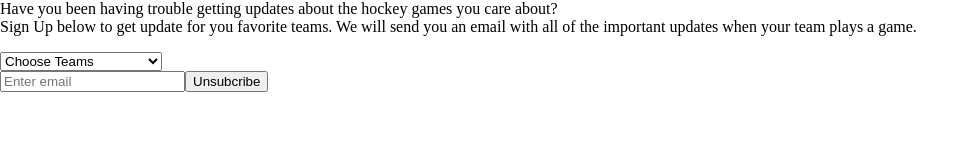
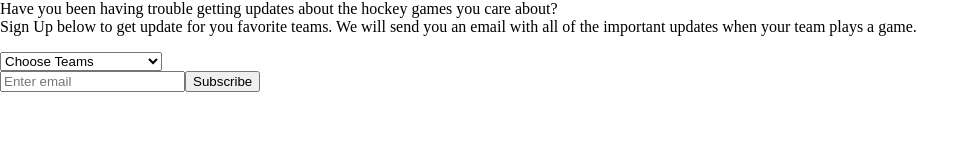
Before and after one commit to Yosefc/NHL-Subscription, a React (Create React App) app in the folder client/: page / in a window 1280 px wide. Shown: the part 138-299 px from the top of the page, without its empty margins (0-979 px from the left). Built offline with nearby package versions, Linux system fonts and the light colour scheme.

Commit message:
Changed logic to display correct button text

```diff
--- a/client/src/components/SubscriptionBox.js
+++ b/client/src/components/SubscriptionBox.js
@@ -1,8 +1,8 @@
-import React from 'react';
+import React from "react";
 import { getTeams } from "../teams";
 
 const SubscriptionBox = ({ path }) => {
-    const btnText = _ => path.match(/home/) ? "Subscribe" : "Unsubcribe"
+  const btnText = _ => (path.match(/unsubscribe/) ? "Unsubcribe" : "Subscribe");
   return (
     <div>
       <form>
@@ -16,9 +16,14 @@ const SubscriptionBox = ({ path }) => {
         <button>{btnText()}</button>
       </form>
     </div>
-    )
-}
+  );
+};
 
-const SelectOptions = () => getTeams().map(team => <option key={team.id} value={team.id}>{team.name}</option>);
+const SelectOptions = () =>
+  getTeams().map(team => (
+    <option key={team.id} value={team.id}>
+      {team.name}
+    </option>
+  ));
 
-export default SubscriptionBox
+export default SubscriptionBox;
```
Lines whose indentation alone changed are shown as unchanged.
